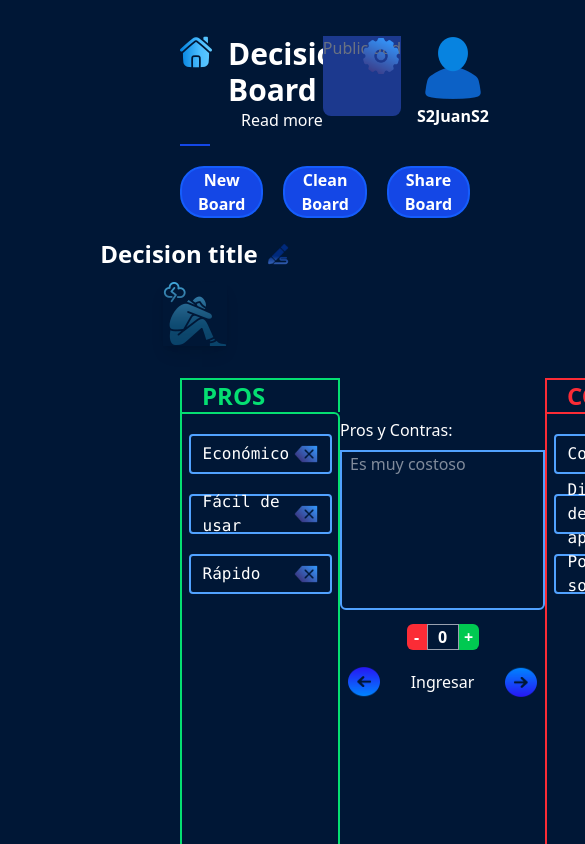
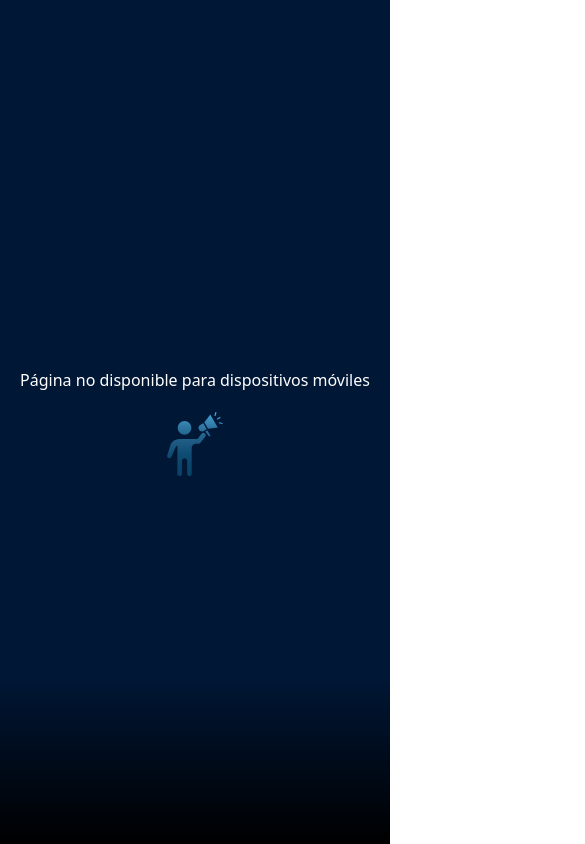
Before and after one commit to S2JuanS2/S2JuanS2.github.io, a React (Vite) app: page / in a window 390 px wide. Shown: the top 844 px of the page, 585 px wide, since content can reach past the window. Built offline with nearby package versions, Linux system fonts and the light colour scheme.

Commit message:
[Fix]: Responsive.

```diff
--- a/src/App.jsx
+++ b/src/App.jsx
@@ -1,10 +1,35 @@
+import {useState, useEffect} from "react";
+
 import Board from "./components/Board";
 import Footer from "./components/Footer";
 import Header from "./components/Header";
 import Nav from "./components/Nav";
 import Title from "./components/Title";
+import Mobile from "./components/Mobile";
 
 function App(){
+
+  const [isMobile, setIsMobile] = useState(window.innerWidth <= 768);
+
+  useEffect(() => {
+    const handleResize = () => {
+      setIsMobile(window.innerWidth <= 768);
+    };
+
+    window.addEventListener("resize", handleResize);
+
+    return() =>{
+      window.removeEventListener("resize", handleResize);
+    };
+  },[]);
+
+  if(isMobile){
+    return(
+      <div>
+        <Mobile></Mobile>
+      </div>
+    );
+  }else{
     return(
       <div>
         <Header></Header>
@@ -16,4 +41,6 @@ function App(){
     );
   }
 
+}
+
 export default App;
--- a/src/components/Board.jsx
+++ b/src/components/Board.jsx
@@ -19,9 +19,9 @@ function Board(){
                     <NumberInput></NumberInput>
                 </div>
                 <div className="flex flex-row justify-between">
-                    <img src="/images/load.png" alt="" className="w-8 h-8 ml-2 mt-2 cursor-pointer"/>
+                    <img src="/images/load.png" alt="load" className="w-8 h-8 ml-2 mt-2 cursor-pointer"/>
                     <h3 className='mt-3 text-white font-medium'>Ingresar</h3>
-                    <img src="/images/load.png" alt="" className="w-8 h-8 mr-2 mt-2 cursor-pointer transform rotate-180"/>
+                    <img src="/images/load.png" alt="load" className="w-8 h-8 mr-2 mt-2 cursor-pointer transform rotate-180"/>
                 </div>
             </div>
             <CardList customClass="text-red-500" items={contras}>CONTRAS</CardList>
--- a/src/components/Header.jsx
+++ b/src/components/Header.jsx
@@ -1,30 +1,25 @@
 function Header(){
     return(
         <div>
-            <div className="flex justify-between h-30 pb-36">
-                <div className="mt-9 ml-45">
+            <div className="flex justify-between h-30 pb-36 bg-blue-900">
+                <div className="mt-9 ml-50">
                     <div className="flex flex-row">
-                        <img src="/images/home-img.png" alt="" className="w-8 h-8 mr-4 transition-transform duration-300 hover:scale-120 cursor-pointer"/>
+                        <img src="/images/home-img.png" alt="home" className="w-8 h-8 mr-4 transition-transform duration-300 hover:scale-120 cursor-pointer"/>
                         <h1 className="font-bold text-3xl text-white">Decision Board</h1>
                     </div>
                     <div className="text-right">
-                    <a href="" className=" text-white">Read more</a>
+                    <a href="" className=" text-white hover:underline">Read more</a>
                     </div>
                 </div>
-                <div className="mt-9 h-20 w-250 bg-blue-900 rounded-b-lg">
-                    <div className="flex justify-center">
-                        <p className="text-gray-500">Publicidad</p>
-                    </div>
-                </div>
-                <div className="flex justify-end mt-9 mr-45">
-                    <img src="/images/config-sec-img.png" alt=""  className="w-10 h-10 mr-4 transition-transform duration-300 hover:scale-120 cursor-pointer"/>
+                <div className="flex justify-end mt-9 mr-50">
+                    <img src="/images/config-sec-img.png" alt="home"  className="w-10 h-10 mr-4 transition-transform duration-300 hover:scale-120 cursor-pointer"/>
                     <div className="flex flex-col items-center">
-                        <img src="/images/user-img.png" alt="" className="w-16 h-16  transition-transform duration-300 hover:scale-120 cursor-pointer"/>
+                        <img src="/images/user-img.png" alt="home" className="w-16 h-16  transition-transform duration-300 hover:scale-120 cursor-pointer"/>
                         <p className="font-bold text-white pt-1">S2JuanS2</p>
                     </div>
                 </div>
             </div>
-            <hr className="border-1 ml-45 mr-45 border-blue-700"/>
+            <hr className="border-1 border-blue-700"/>
         </div>
     );
 }
--- /dev/null
+++ b/src/components/Mobile.jsx
@@ -0,0 +1,10 @@
+function Mobile() {
+    return (
+      <div className="h-screen flex flex-col justify-center items-center">
+        <h3 className="text-white">Página no disponible para dispositivos móviles</h3>
+        <img src="/images/error-img.png" alt="Error" className="mt-5"/>
+      </div>
+    );
+  }
+
+  export default Mobile;
--- a/src/components/Title.jsx
+++ b/src/components/Title.jsx
@@ -5,7 +5,7 @@ function Title(){
                 <h1 className="text-white font-bold text-2xl mb-3">Decision title</h1>
                 <img src="/images/edit.png" alt="edit" className="cursor-pointer w-6 h-6 mt-1 ml-2 transition-transform duration-300 hover:scale-120"/>
             </div>
-            <img src="/images/confused.png" alt="" className="shadow-lg"/>
+            <img src="/images/confused.png" alt="confused" className="shadow-lg"/>
         </div>
     );
 }
```
Also changed, not shown: public/images/error-img.png (added). Lines whose indentation alone changed are shown as unchanged.
